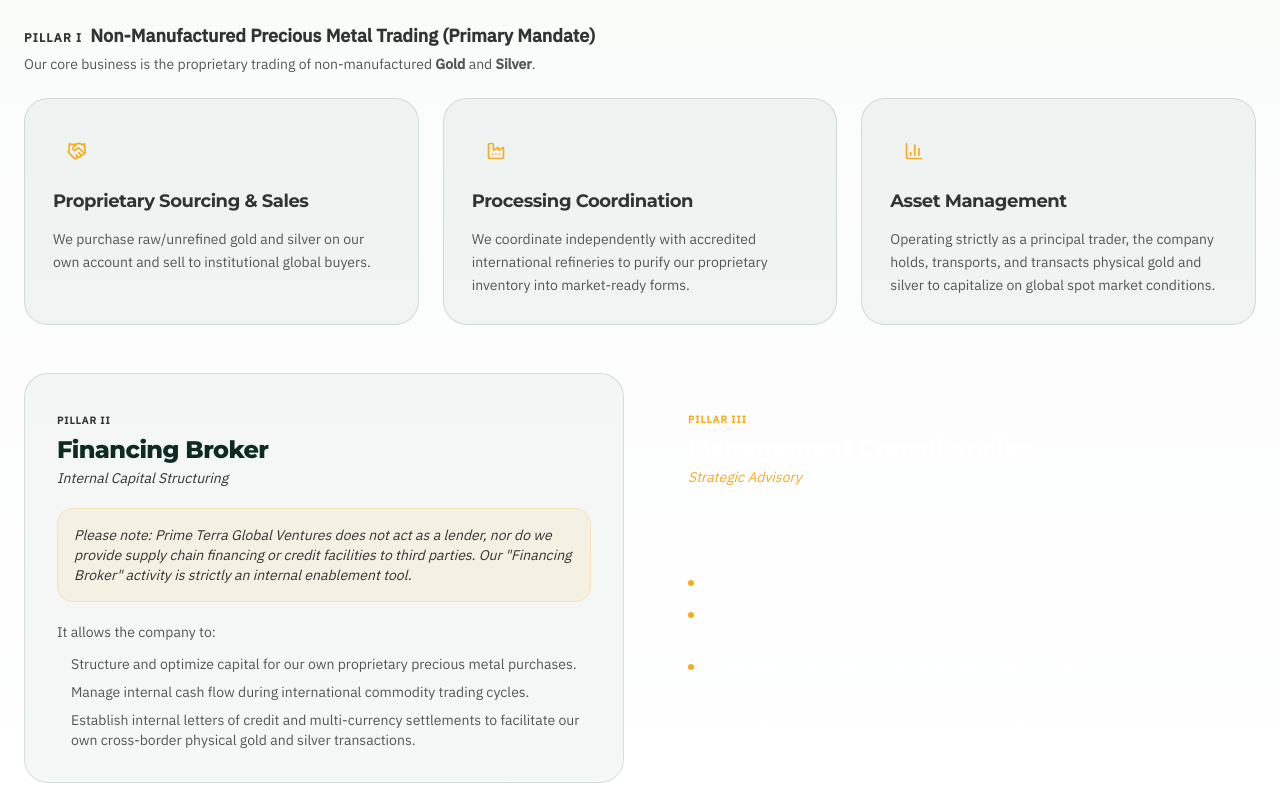
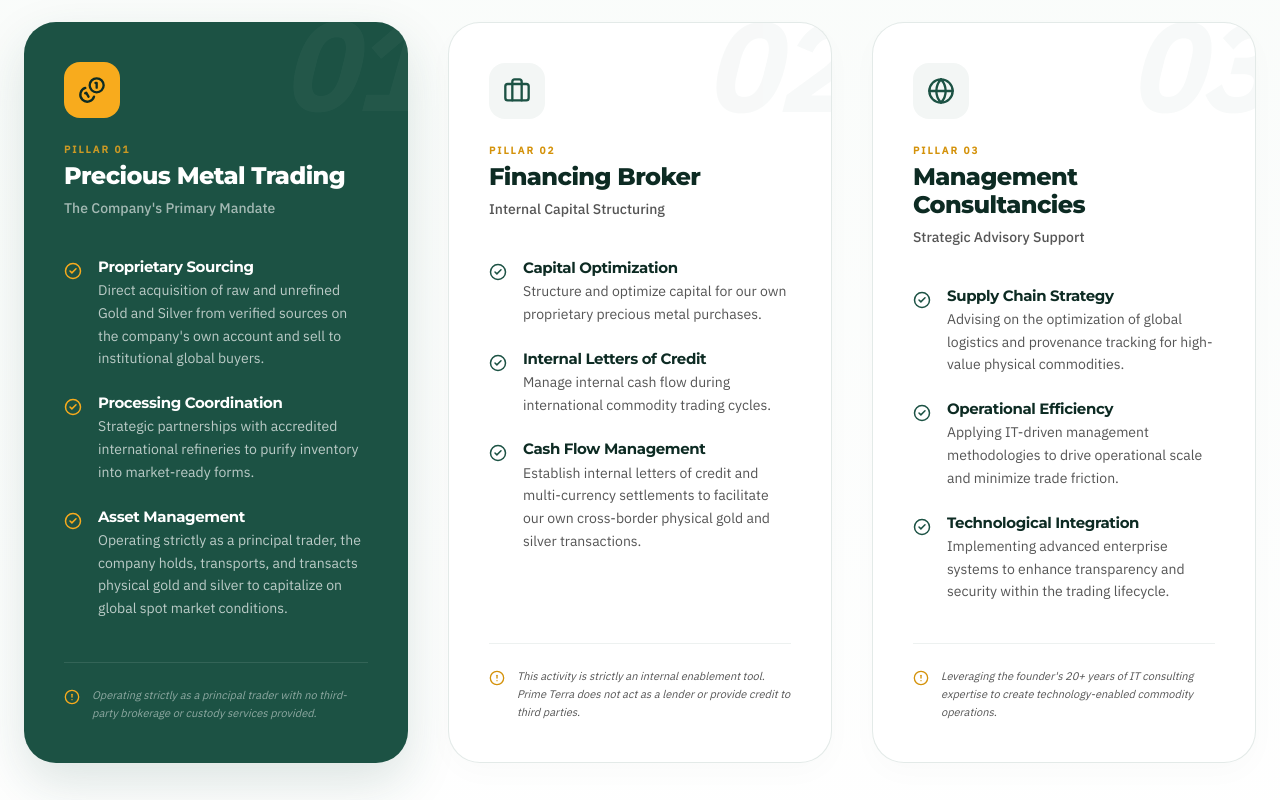
Before and after one commit to mtforstartups-hub/prime-terra, a Next.js app: page / in a window 1280 px wide. Shown: the part 1780-2580 px from the top of the page. Built offline with nearby package versions, Linux system fonts and the light colour scheme.

Commit message:
Redesigned Business Pillars

```diff
--- a/app/components/HomePage/BusinessPillars.tsx
+++ b/app/components/HomePage/BusinessPillars.tsx
@@ -2,54 +2,251 @@
 import { motion } from "motion/react";
 import Badge from "../Badge";
 import { fadeUp, staggerContainer } from "./SummarySection";
-import { BarChart3, Factory, Handshake } from "lucide-react";
+import {
+  Coins,
+  Briefcase,
+  Globe,
+  CheckCircle2,
+  AlertCircle,
+} from "lucide-react";
 
-function PillarCard({
+interface PillarItem {
+  title: string;
+  description: string;
+}
+
+interface PillarProps {
+  index: string;
+  icon: React.ReactNode;
+  title: string;
+  subtitle: string;
+  items: PillarItem[];
+  footerNote?: string;
+  isPrimary?: boolean;
+}
+
+function Pillar({
+  index,
   icon,
   title,
-  description,
-}: {
-  icon: React.ReactNode;
-  title: string;
-  description: string;
-}) {
+  subtitle,
+  items,
+  footerNote,
+  isPrimary,
+}: PillarProps) {
   return (
     <motion.div
       variants={fadeUp}
-      className="rounded-3xl p-7 flex flex-col gap-4 h-full transition-all duration-300 hover:-translate-y-1"
+      className={`relative group flex flex-col h-full rounded-4xl overflow-hidden transition-all duration-500 hover:z-10`}
       style={{
-        background: "rgba(28,82,68,0.05)",
-        border: "1px solid rgba(28,82,68,0.15)",
+        background: isPrimary ? "var(--color-forest)" : "white",
+        border: isPrimary ? "none" : "1px solid rgba(28,82,68,0.12)",
+        boxShadow: isPrimary
+          ? "0 20px 50px rgba(28,82,68,0.15)"
+          : "0 10px 30px rgba(0,0,0,0.02)",
       }}
-      whileHover={{ boxShadow: "0 12px 40px rgba(28,82,68,0.12)" }}
     >
+      {/* Background Index Number */}
       <div
-        className="w-12 h-12 rounded-2xl flex items-center justify-center shrink-0"
+        className={`absolute -top-4 -right-4 text-[120px] font-black leading-none select-none pointer-events-none opacity-[0.03] italic`}
+        style={{ color: isPrimary ? "white" : "var(--color-forest)" }}
+      >
+        {index}
+      </div>
+
+      <div className="p-8 md:p-10 flex flex-col h-full">
+        {/* Header Section */}
+        <div className="mb-10">
+          <div
+            className={`w-14 h-14 rounded-2xl flex items-center justify-center mb-6 transition-transform duration-500 group-hover:scale-110 group-hover:rotate-3`}
             style={{
-          background: "var(--color-forest)",
-          color: "var(--color-amber)",
+              background: isPrimary
+                ? "var(--color-amber)"
+                : "rgba(28,82,68,0.05)",
+              color: isPrimary
+                ? "var(--color-forest-dark)"
+                : "var(--color-forest)",
             }}
           >
             {icon}
           </div>
+
+          <div className="flex flex-col gap-1">
+            <span
+              className="text-[10px] font-bold tracking-[0.2em] uppercase"
+              style={{
+                color: isPrimary
+                  ? "rgba(248,171,29,0.8)"
+                  : "var(--color-amber-dark)",
+              }}
+            >
+              Pillar {index}
+            </span>
             <h3
-        className="text-lg font-bold text-charcoal"
-        style={{ fontFamily: "var(--font-heading)" }}
+              className={`text-2xl font-extrabold leading-tight`}
+              style={{
+                color: isPrimary ? "white" : "var(--color-forest-dark)",
+                fontFamily: "var(--font-heading)",
+              }}
             >
               {title}
             </h3>
-      <p className="text-charcoal-light text-sm leading-relaxed">
-        {description}
+            <p
+              className={`text-sm font-medium mt-1 ${isPrimary ? "text-white/60" : "text-charcoal-light"}`}
+            >
+              {subtitle}
             </p>
+          </div>
+        </div>
+
+        {/* Structured Items Section */}
+        <div className="grow flex flex-col gap-6">
+          {items.map((item, i) => (
+            <div key={i} className="flex gap-4">
+              <div className="mt-1 shrink-0">
+                <CheckCircle2
+                  size={18}
+                  className={isPrimary ? "text-amber" : "text-forest"}
+                  // style={{
+                  //   color: isPrimary
+                  //     ? "var(--color-amber)"
+                  //     : "var(--color-forest)",
+                  // }}
+                />
+              </div>
+              <div className="flex flex-col gap-1">
+                <h4
+                  className={`text-[15px] font-bold ${isPrimary ? "text-white" : "text-forest-dark"}`}
+                >
+                  {item.title}
+                </h4>
+                <p
+                  className={`text-sm leading-relaxed ${isPrimary ? "text-white/70" : "text-charcoal-light"}`}
+                >
+                  {item.description}
+                </p>
+              </div>
+            </div>
+          ))}
+        </div>
+
+        {/* Note Section (Maintains Symmetry) */}
+        <div
+          className={`mt-10 pt-6 border-t flex gap-3`}
+          style={{
+            borderColor: isPrimary
+              ? "rgba(255,255,255,0.1)"
+              : "rgba(28,82,68,0.08)",
+          }}
+        >
+          {footerNote ? (
+            <>
+              <AlertCircle
+                size={16}
+                className={`shrink-0 mt-0.5 ${isPrimary ? "text-amber" : "text-amber-dark"}`}
+              />
+              <p
+                className={`text-[11px] leading-relaxed italic ${isPrimary ? "text-white/50" : "text-charcoal-light"}`}
+              >
+                {footerNote}
+              </p>
+            </>
+          ) : (
+            <div className="h-4" /> // Empty space to keep alignment
+          )}
+        </div>
+      </div>
+
+      {/* Hover Decoration */}
+      <motion.div className="absolute inset-0 border-2 border-transparent rounded-4xl pointer-events-none transition-colors duration-500 group-hover:border-amber/20" />
     </motion.div>
   );
 }
 
 export default function BusinessPillars() {
+  const pillars = [
+    {
+      index: "01",
+      icon: <Coins size={28} />,
+      title: "Precious Metal Trading",
+      subtitle: "The Company's Primary Mandate",
+      isPrimary: true,
+      items: [
+        {
+          title: "Proprietary Sourcing",
+          description:
+            "Direct acquisition of raw and unrefined Gold and Silver from verified sources on the company's own account and sell to institutional global buyers.",
+        },
+        {
+          title: "Processing Coordination",
+          description:
+            "Strategic partnerships with accredited international refineries to purify inventory into market-ready forms.",
+        },
+        {
+          title: "Asset Management",
+          description:
+            "Operating strictly as a principal trader, the company holds, transports, and transacts physical gold and silver to capitalize on global spot market conditions.",
+        },
+      ],
+      footerNote:
+        "Operating strictly as a principal trader with no third-party brokerage or custody services provided.",
+    },
+    {
+      index: "02",
+      icon: <Briefcase size={28} />,
+      title: "Financing Broker",
+      subtitle: "Internal Capital Structuring",
+      items: [
+        {
+          title: "Capital Optimization",
+          description:
+            "Structure and optimize capital for our own proprietary precious metal purchases.",
+        },
+        {
+          title: "Internal Letters of Credit",
+          description:
+            "Manage internal cash flow during international commodity trading cycles.",
+        },
+        {
+          title: "Cash Flow Management",
+          description:
+            "Establish internal letters of credit and multi-currency settlements to facilitate our own cross-border physical gold and silver transactions.",
+        },
+      ],
+      footerNote:
+        "This activity is strictly an internal enablement tool. Prime Terra does not act as a lender or provide credit to third parties.",
+    },
+    {
+      index: "03",
+      icon: <Globe size={28} />,
+      title: "Management Consultancies",
+      subtitle: "Strategic Advisory Support",
+      items: [
+        {
+          title: "Supply Chain Strategy",
+          description:
+            "Advising on the optimization of global logistics and provenance tracking for high-value physical commodities.",
+        },
+        {
+          title: "Operational Efficiency",
+          description:
+            "Applying IT-driven management methodologies to drive operational scale and minimize trade friction.",
+        },
+        {
+          title: "Technological Integration",
+          description:
+            "Implementing advanced enterprise systems to enhance transparency and security within the trading lifecycle.",
+        },
+      ],
+      footerNote:
+        "Leveraging the founder's 20+ years of IT consulting expertise to create technology-enabled commodity operations.",
+    },
+  ];
+
   return (
     <section
       id="business"
-      className="py-24"
+      className="py-24 overflow-hidden"
       style={{ background: "linear-gradient(180deg, #f8fbf9 0%, #fff 100%)" }}
     >
       <div className="max-w-7xl mx-auto px-6">
@@ -62,13 +259,7 @@
         >
           <motion.div variants={fadeUp}>
             <Badge text="What We Do" />
-            <h2
-              className="text-4xl sm:text-5xl font-extrabold mb-4"
-              style={{
-                color: "var(--color-forest-dark)",
-                fontFamily: "var(--font-heading)",
-              }}
-            >
+            <h2 className="text-4xl sm:text-5xl font-extrabold mb-4 max-w-4xl text-forest-dark font-heading">
               Strategic Business Pillars
             </h2>
             <p className="text-charcoal-light max-w-2xl leading-relaxed">
@@ -80,163 +271,29 @@
           </motion.div>
         </motion.div>
 
-        {/* Pillar I */}
         <motion.div
           initial="hidden"
           whileInView="visible"
           viewport={{ once: true, margin: "-60px" }}
           variants={staggerContainer}
-          className="mb-12"
+          className="grid grid-cols-1 md:grid-cols-3 gap-8 lg:gap-10 items-stretch"
         >
-          <div className="mb-6">
-            <span
-              className="text-xs font-bold tracking-widest uppercase mr-2"
-              style={{ color: "var(--color-forest)" }}
-            >
-              Pillar I
-            </span>
-            <span className="text-charcoal font-bold text-lg">
-              Non-Manufactured Precious Metal Trading{" "}
-              <span style={{ color: "var(--color-forest)" }}>
-                (Primary Mandate)
-              </span>
-            </span>
-            <p className="text-charcoal-light text-sm mt-1">
-              Our core business is the proprietary trading of non-manufactured{" "}
-              <strong>Gold</strong> and <strong>Silver</strong>.
-            </p>
-          </div>
-          <div className="grid md:grid-cols-3 gap-6">
-            <PillarCard
-              icon={<Handshake size={20} />}
-              title="Proprietary Sourcing & Sales"
-              description="We purchase raw/unrefined gold and silver on our own account and sell to institutional global buyers."
-            />
-            <PillarCard
-              icon={<Factory size={20} />}
-              title="Processing Coordination"
-              description="We coordinate independently with accredited international refineries to purify our proprietary inventory into market-ready forms."
-            />
-            <PillarCard
-              icon={<BarChart3 size={20} />}
-              title="Asset Management"
-              description="Operating strictly as a principal trader, the company holds, transports, and transacts physical gold and silver to capitalize on global spot market conditions."
-            />
-          </div>
+          {pillars.map((pillar) => (
+            <Pillar key={pillar.index} {...pillar} />
+          ))}
         </motion.div>
 
-        {/* Pillar II & III */}
+        {/* Foundation Line (Architectural Concept) */}
         <motion.div
-          initial="hidden"
-          whileInView="visible"
-          viewport={{ once: true, margin: "-60px" }}
-          variants={staggerContainer}
-          className="grid md:grid-cols-2 gap-8"
-        >
-          {/* Pillar II */}
-          <motion.div
-            variants={fadeUp}
-            className="rounded-3xl p-8"
+          initial={{ scaleX: 0, opacity: 0 }}
+          whileInView={{ scaleX: 1, opacity: 1 }}
+          transition={{ duration: 1, delay: 0.5 }}
+          className="h-px w-full mt-16 md:mt-24"
           style={{
-              background: "rgba(28,82,68,0.04)",
-              border: "1px solid rgba(28,82,68,0.15)",
+            background:
+              "linear-gradient(90deg, transparent 0%, rgba(28,82,68,0.1) 50%, transparent 100%)",
           }}
-          >
-            <span
-              className="text-[10px] font-bold tracking-widest uppercase"
-              style={{ color: "var(--color-forest)" }}
-            >
-              Pillar II
-            </span>
-            <h3
-              className="text-2xl font-extrabold mt-1 mb-1"
-              style={{
-                color: "var(--color-forest-dark)",
-                fontFamily: "var(--font-heading)",
-              }}
-            >
-              Financing Broker
-            </h3>
-            <p
-              className="text-sm italic mb-5"
-              style={{ color: "var(--color-forest)" }}
-            >
-              Internal Capital Structuring
-            </p>
-            <div
-              className="rounded-2xl p-4 mb-5 text-sm italic"
-              style={{
-                background: "rgba(248,171,29,0.08)",
-                border: "1px solid rgba(248,171,29,0.2)",
-                color: "var(--color-charcoal)",
-              }}
-            >
-              Please note: Prime Terra Global Ventures does not act as a lender,
-              nor do we provide supply chain financing or credit facilities to
-              third parties. Our &quot;Financing Broker&quot; activity is
-              strictly an internal enablement tool.
-            </div>
-            <p className="text-sm text-charcoal-light mb-3">
-              It allows the company to:
-            </p>
-            <ul className="flex flex-col gap-2">
-              {[
-                "Structure and optimize capital for our own proprietary precious metal purchases.",
-                "Manage internal cash flow during international commodity trading cycles.",
-                "Establish internal letters of credit and multi-currency settlements to facilitate our own cross-border physical gold and silver transactions.",
-              ].map((item) => (
-                <li
-                  key={item}
-                  className="flex gap-2 text-sm text-charcoal-light"
-                >
-                  <span
-                    className="w-1.5 h-1.5 rounded-full mt-2 shrink-0"
-                    style={{ background: "var(--color-forest)" }}
         />
-                  {item}
-                </li>
-              ))}
-            </ul>
-          </motion.div>
-
-          {/* Pillar III */}
-          <motion.div
-            variants={fadeUp}
-            className="rounded-3xl p-8 text-white"
-            style={{ background: "var(--color-forest)" }}
-          >
-            <span className="text-[10px] font-bold tracking-widest uppercase text-amber">
-              Pillar III
-            </span>
-            <h3
-              className="text-2xl font-extrabold mt-1 mb-1 text-white"
-              style={{ fontFamily: "var(--font-heading)" }}
-            >
-              Management Consultancies
-            </h3>
-            <p className="text-sm italic mb-5 text-amber">Strategic Advisory</p>
-            <p className="text-sm text-white/75 mb-5 leading-relaxed">
-              Leveraging our founder&apos;s 20+ years in IT/Management
-              consulting and 40-year family legacy in the jewelry trade, this
-              pillar provides high-level strategic advisory.
-            </p>
-            <ul className="flex flex-col gap-3">
-              {[
-                "Optimizing global supply chains for precious metals.",
-                "Advising on technology-enabled business transformation and enterprise integration within the physical commodities space.",
-                "Driving operational scale and capital efficiency methodologies.",
-              ].map((item) => (
-                <li key={item} className="flex gap-2 text-sm text-white/80">
-                  <span
-                    className="w-1.5 h-1.5 rounded-full mt-2 shrink-0"
-                    style={{ background: "var(--color-amber)" }}
-                  />
-                  {item}
-                </li>
-              ))}
-            </ul>
-          </motion.div>
-        </motion.div>
       </div>
     </section>
   );
```
Lines whose indentation alone changed are shown as unchanged.
